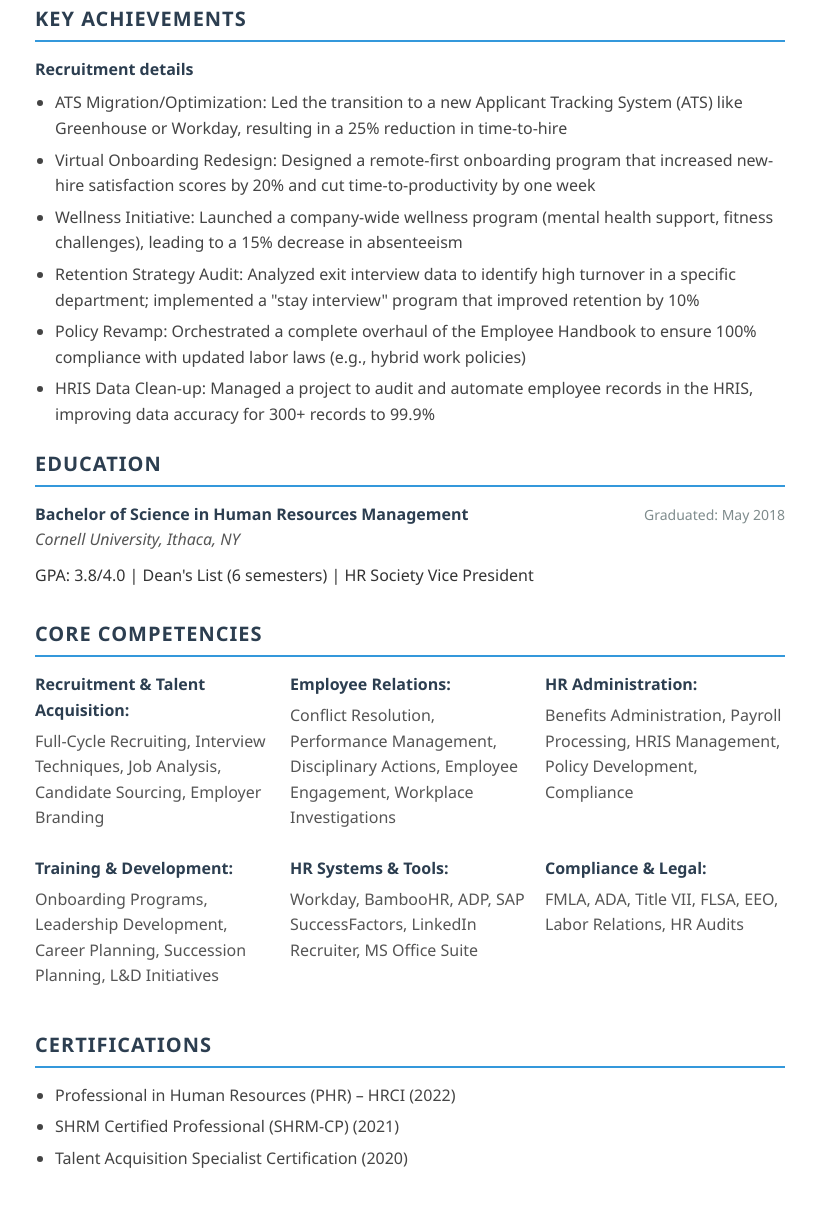
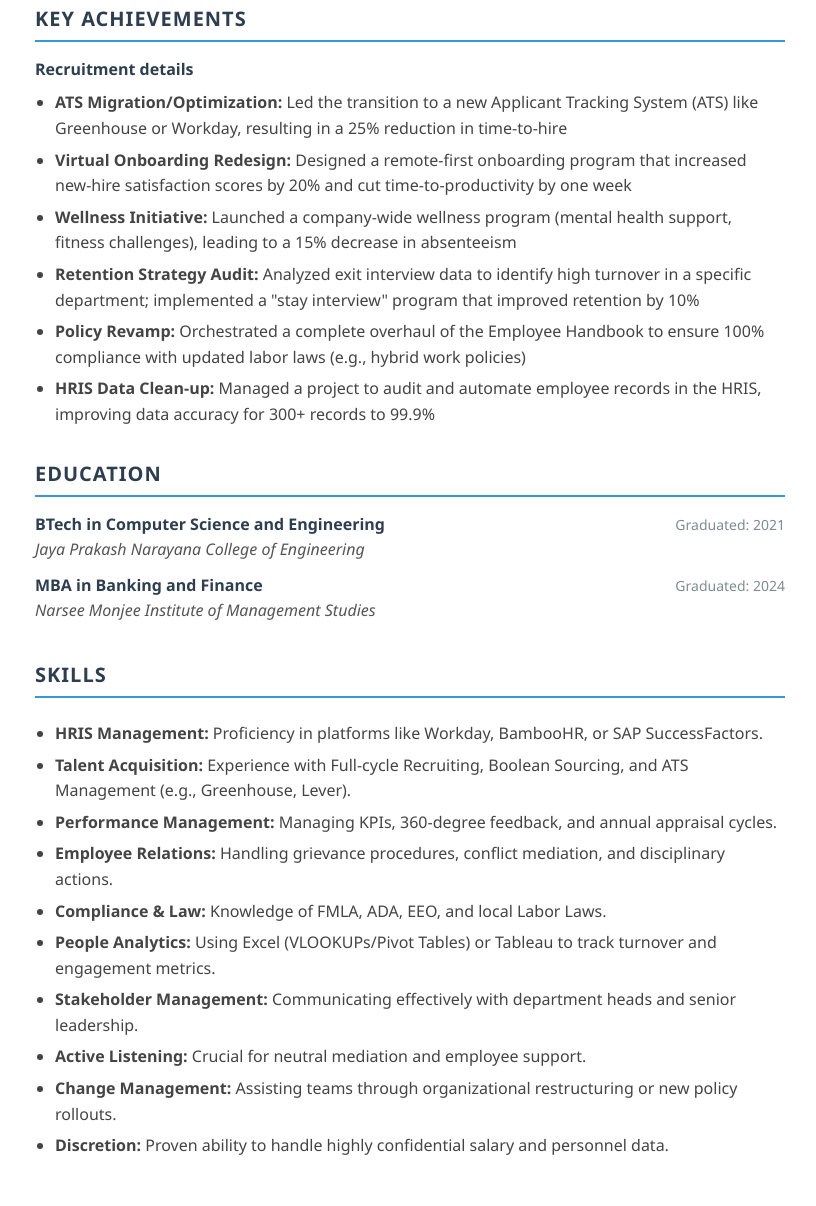
Before and after one commit to t-pavan646/LiveResume, a plain HTML site: page index.html in a window 1280 px wide. Shown: the part 993-2199 px from the top of the page, without its empty margins (230-1046 px from the left). Drawn offline with Linux system fonts and the light colour scheme.

Commit message:
Update index.html

```diff
--- a/index.html
+++ b/index.html
@@ -242,12 +242,12 @@
                     <!-- <div class="date">2023</div> -->
                 </div>
                 <ul>
-                    <li>ATS Migration/Optimization: Led the transition to a new Applicant Tracking System (ATS) like Greenhouse or Workday, resulting in a 25% reduction in time-to-hire</li>
-                    <li>Virtual Onboarding Redesign: Designed a remote-first onboarding program that increased new-hire satisfaction scores by 20% and cut time-to-productivity by one week</li>
-                    <li>Wellness Initiative: Launched a company-wide wellness program (mental health support, fitness challenges), leading to a 15% decrease in absenteeism</li>
-                    <li>Retention Strategy Audit: Analyzed exit interview data to identify high turnover in a specific department; implemented a "stay interview" program that improved retention by 10%</li>
-                    <li>Policy Revamp: Orchestrated a complete overhaul of the Employee Handbook to ensure 100% compliance with updated labor laws (e.g., hybrid work policies)</li>
-                    <li>HRIS Data Clean-up: Managed a project to audit and automate employee records in the HRIS, improving data accuracy for 300+ records to 99.9%</li>
+                    <li><b>ATS Migration/Optimization:</b> Led the transition to a new Applicant Tracking System (ATS) like Greenhouse or Workday, resulting in a 25% reduction in time-to-hire</li>
+                    <li><b>Virtual Onboarding Redesign:</b> Designed a remote-first onboarding program that increased new-hire satisfaction scores by 20% and cut time-to-productivity by one week</li>
+                    <li><b>Wellness Initiative:</b> Launched a company-wide wellness program (mental health support, fitness challenges), leading to a 15% decrease in absenteeism</li>
+                    <li><b>Retention Strategy Audit:</b> Analyzed exit interview data to identify high turnover in a specific department; implemented a "stay interview" program that improved retention by 10%</li>
+                    <li><b>Policy Revamp:</b> Orchestrated a complete overhaul of the Employee Handbook to ensure 100% compliance with updated labor laws (e.g., hybrid work policies)</li>
+                    <li><b>HRIS Data Clean-up:</b> Managed a project to audit and automate employee records in the HRIS, improving data accuracy for 300+ records to 99.9%</li>
                 </ul>
             </div>
 
@@ -261,8 +261,8 @@
                     <li>Developed hiring practices that increased diverse candidate pipeline by 40%</li>
                     <li>Established Employee Resource Groups (ERGs) to foster inclusive workplace culture</li>
                 </ul>
-            </div>
-        </section> -->
+            </div> -->
+        </section>
 
         <section class="education">
             <h2>Education</h2>
@@ -270,16 +270,45 @@
             <div class="education-item">
                 <div class="education-header">
                     <div>
-                        <div class="degree">Bachelor of Science in Human Resources Management</div>
-                        <div class="school">Cornell University, Ithaca, NY</div>
+                        <div class="degree">BTech in Computer Science and Engineering</div>
+                        <div class="school">Jaya Prakash Narayana College of Engineering</div>
                     </div>
-                    <div class="date">Graduated: May 2018</div>
+                    <div class="date">Graduated: 2021</div>
                 </div>
-                <p>GPA: 3.8/4.0 | Dean's List (6 semesters) | HR Society Vice President</p>
+                <div class="education-header">
+                    <div>
+                        <div class="degree">MBA in Banking and Finance</div>
+                        <div class="school">Narsee Monjee Institute of Management Studies</div>
+                    </div>
+                    <div class="date">Graduated: 2024</div>
+                </div>
             </div>
         </section>
 
-        <section class="skills">
+        <section class="projects">
+            <h2>Skills</h2>
+
+            <div class="project">
+                <div class="project-header">
+                    <!-- <div class="job-title">Recruitment details</div> -->
+                    <!-- <div class="date">2023</div> -->
+                </div>
+                <ul>
+                    <li><b>HRIS Management:</b> Proficiency in platforms like Workday, BambooHR, or SAP SuccessFactors.</li>
+                    <li><b>Talent Acquisition:</b> Experience with Full-cycle Recruiting, Boolean Sourcing, and ATS Management (e.g., Greenhouse, Lever).</li>
+                    <li><b>Performance Management:</b> Managing KPIs, 360-degree feedback, and annual appraisal cycles.</li>
+                    <li><b>Employee Relations:</b> Handling grievance procedures, conflict mediation, and disciplinary actions.</li>
+                    <li><b>Compliance & Law:</b> Knowledge of FMLA, ADA, EEO, and local Labor Laws.</li>
+                    <li><b>People Analytics:</b> Using Excel (VLOOKUPs/Pivot Tables) or Tableau to track turnover and engagement metrics.</li>
+                    <li><b>Stakeholder Management:</b> Communicating effectively with department heads and senior leadership.</li>
+                    <li><b>Active Listening:</b> Crucial for neutral mediation and employee support.</li>
+                    <li><b>Change Management:</b> Assisting teams through organizational restructuring or new policy rollouts.</li>
+                    <li><b>Discretion:</b> Proven ability to handle highly confidential salary and personnel data.</li>
+                </ul>
+            </div>
+        </section>
+
+        <!-- <section class="skills">
             <h2>Core Competencies</h2>
             <div class="skills-grid">
                 <div class="skill-category">
@@ -307,16 +336,16 @@
                     <span>FMLA, ADA, Title VII, FLSA, EEO, Labor Relations, HR Audits</span>
                 </div>
             </div>
-        </section>
+        </section> -->
 
-        <section class="certifications">
+        <!-- <section class="certifications">
             <h2>Certifications</h2>
             <ul>
                 <li>Professional in Human Resources (PHR) – HRCI (2022)</li>
                 <li>SHRM Certified Professional (SHRM-CP) (2021)</li>
                 <li>Talent Acquisition Specialist Certification (2020)</li>
             </ul>
-        </section>
+        </section> -->
     </div>
 </body>
 </html>
```
